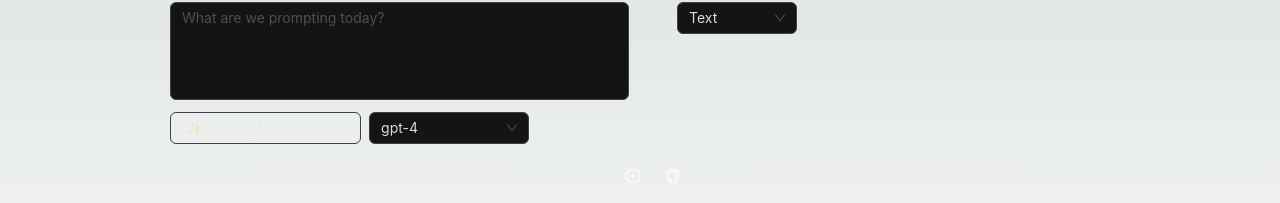
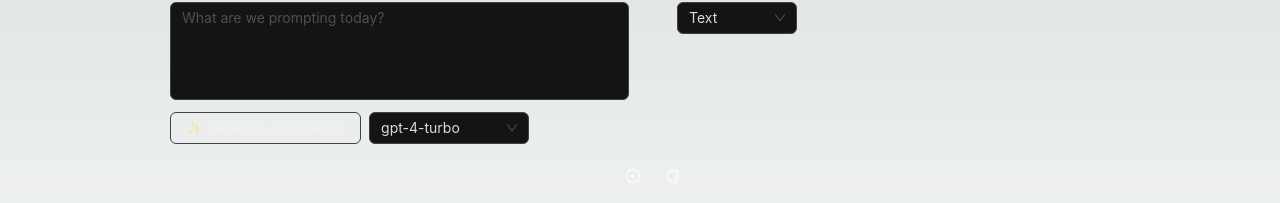
Before and after one commit to teamups-inc/prompter, a Next.js app: page / in a window 1280 px wide. Shown: the part 263-466 px from the top of the page. Built offline with nearby package versions, Linux system fonts and the light colour scheme.

Commit message:
Add gpt-4-turbo as an option

```diff
--- a/src/components/PromptInputAndOutputSection.tsx
+++ b/src/components/PromptInputAndOutputSection.tsx
@@ -20,7 +20,7 @@ interface IPromptOutputRenderOption {
     label: string;
 }
 
-export type TOpenAIModel = 'gpt-3.5-turbo' | 'gpt-4' | 'gpt-4-32k';
+export type TOpenAIModel = 'gpt-3.5-turbo' | 'gpt-4' | 'gpt-4-32k' | 'gpt-4-1106-preview';
 interface IOpenAIModelSelectOption {
     value: TOpenAIModel;
     label: string;
@@ -46,8 +46,13 @@ const OPENAI_MODEL_OPTIONS: IOpenAIModelSelectOption[] = [
         label: 'gpt-4-32k',
         cost_per_1k_tokens_usd: 0.06,
     },
+    {
+        value: 'gpt-4-1106-preview',
+        label: 'gpt-4-turbo',
+        cost_per_1k_tokens_usd: 0.01,
+    },
 ];
-const OPEN_AI_DEFAULT_MODEL: TOpenAIModel = 'gpt-4';
+const OPEN_AI_DEFAULT_MODEL: TOpenAIModel = 'gpt-4-1106-preview';
 const PROMPT_OUTPUT_RENDER_OPTIONS: IPromptOutputRenderOption[] = [
     { value: 'text', label: 'Text' },
     { value: 'json', label: 'JSON' },
```
